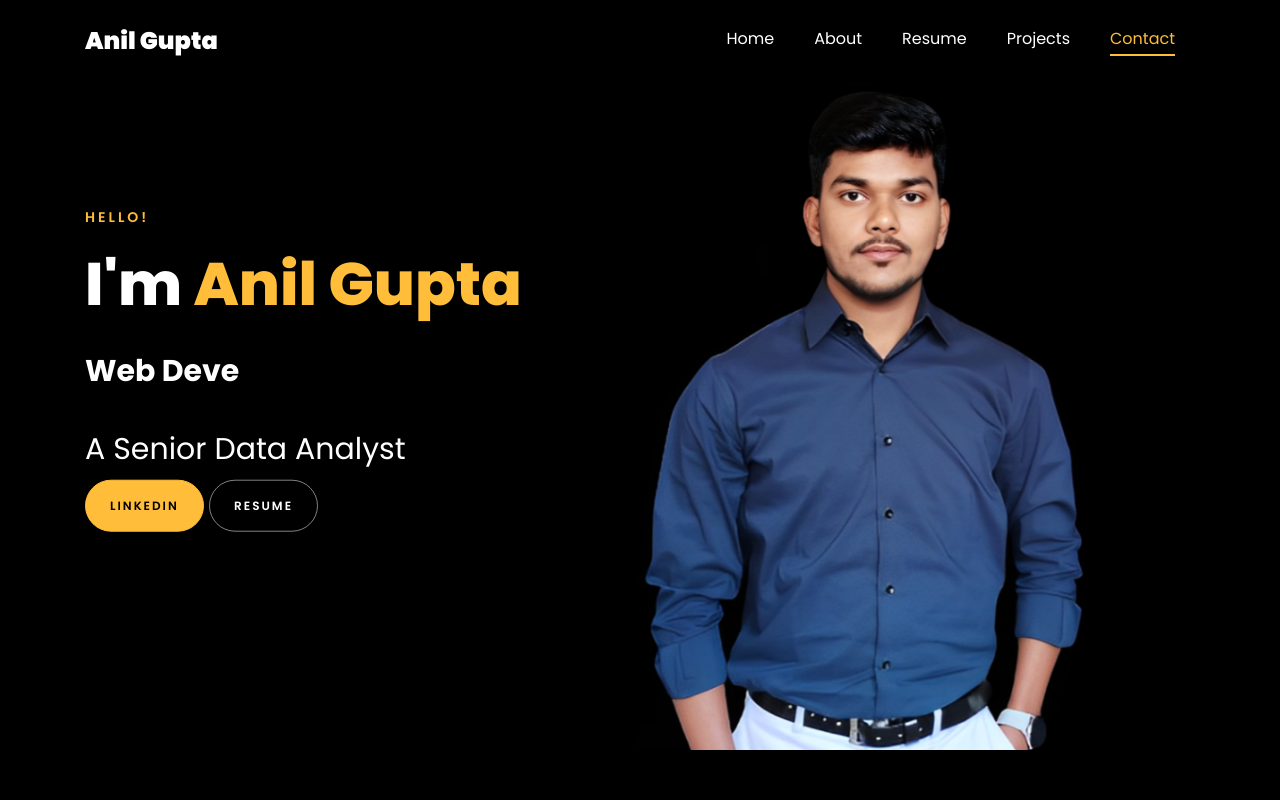
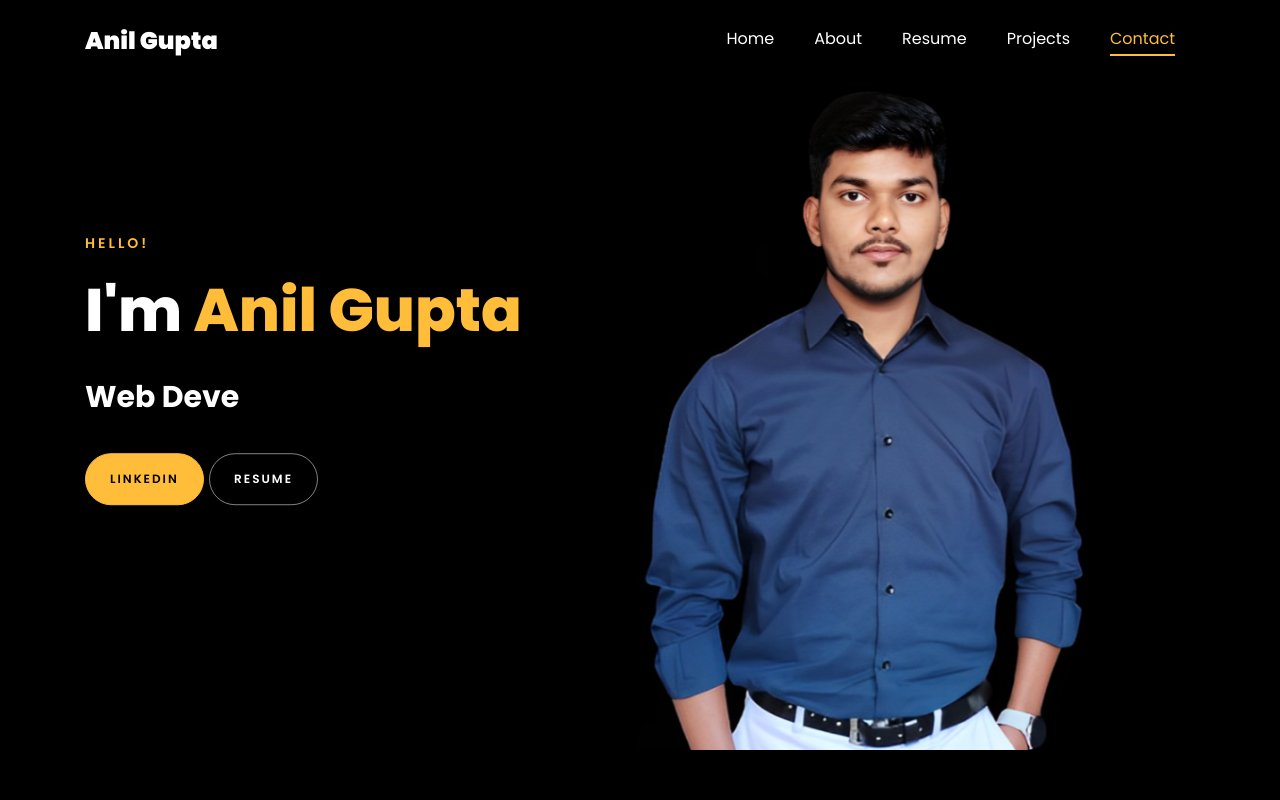
Before and after one commit to anilg199/portfolio, a plain HTML site: page index.html in a window 1280 px wide. Shown: the top 800 px of the page. Drawn offline with Linux system fonts and the light colour scheme; files whose address does not match are found by name.

Commit message:
Update index.html

```diff
--- a/index.html
+++ b/index.html
@@ -187,7 +187,7 @@
 
 						<br>
 						<br>
-			            <h2>A Senior Data Analyst</h2>
+<!-- 			            <h2>A Senior Data Analyst</h2> -->
 						<!-- <h2 class="d-flex" style="margin-bottom: 0">With over 5 years of experience</h2> -->
 						<!-- <br> -->
 			            <p><a href="https://www.linkedin.com/in/anil-gupta-sai/" class="btn btn-primary py-3 px-4">LinkedIn</a>
```
